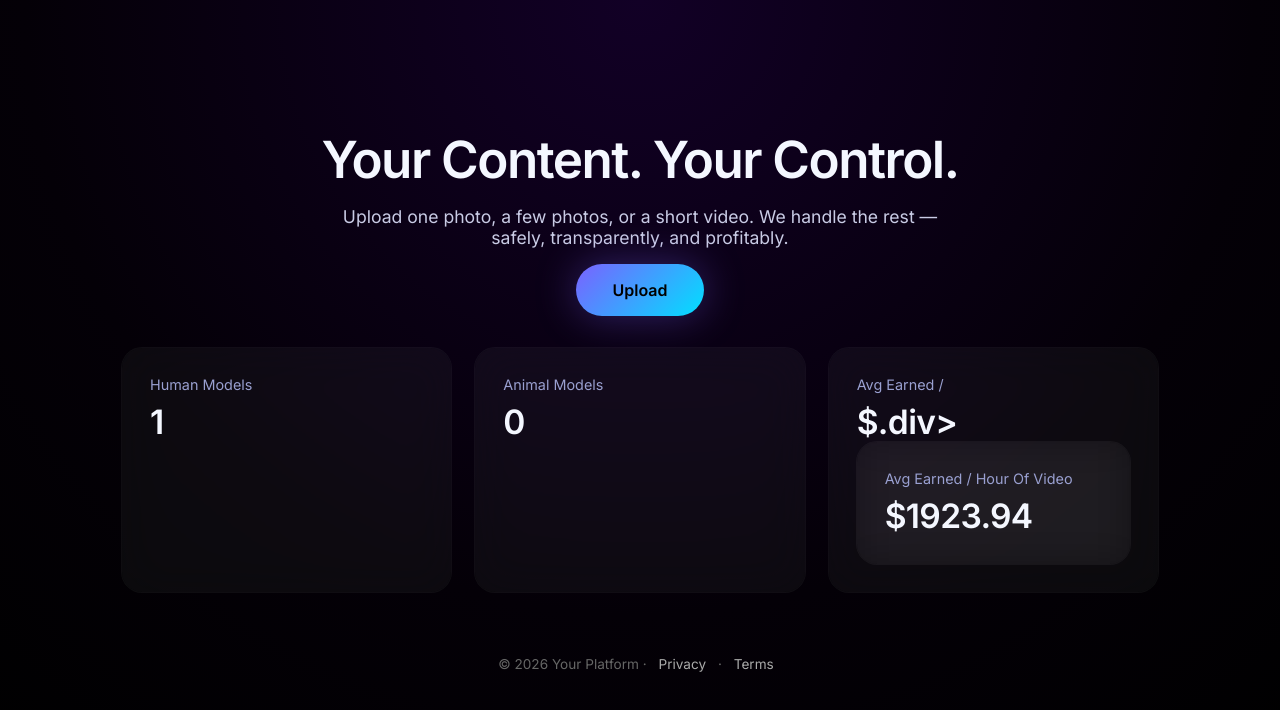
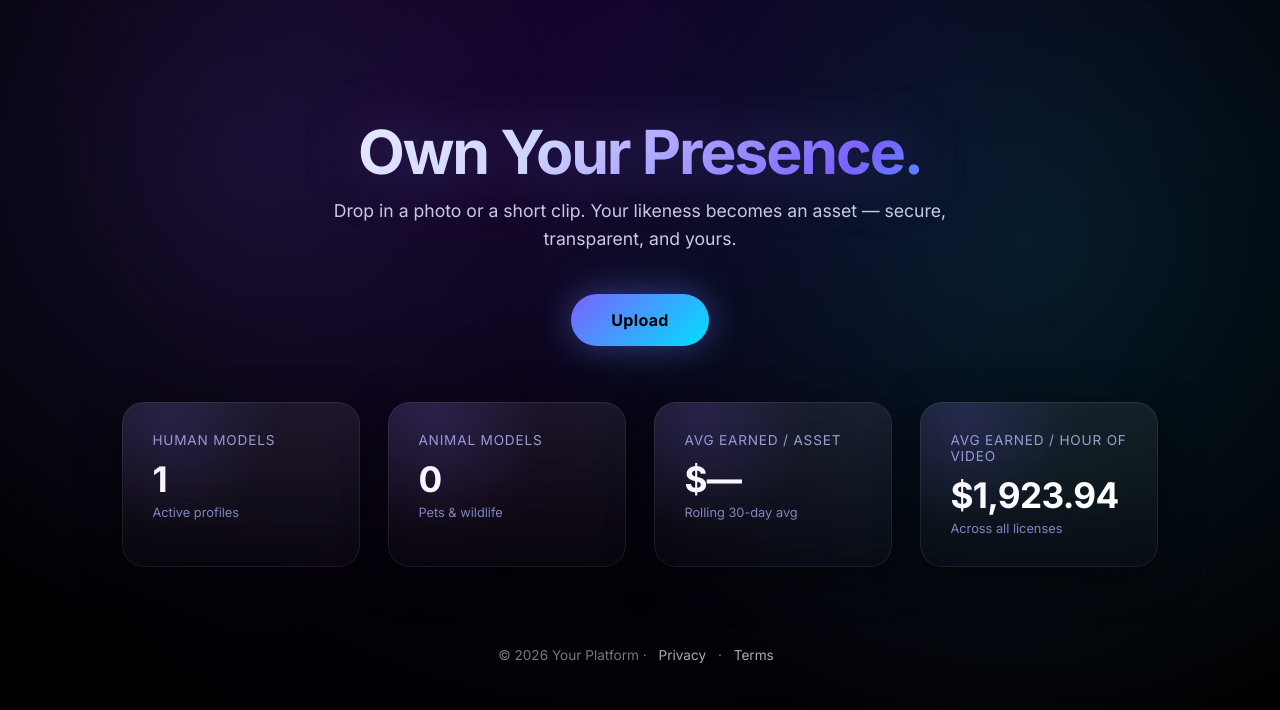
Before and after one commit to NFQTS/unprincipledmodeling, a plain HTML site: page index.html in a window 1280 px wide. Drawn offline with Linux system fonts and the light colour scheme.

Commit message:
Update index.html

```diff
--- a/index.html
+++ b/index.html
@@ -4,60 +4,97 @@
 <meta charset="UTF-8" />
 <meta name="viewport" content="width=device-width, initial-scale=1.0" />
 <title>Creator Portal</title>
-<link href="https://fonts.googleapis.com/css2?family=Inter:wght@300;400;600&display=swap" rel="stylesheet">
+<link href="https://fonts.googleapis.com/css2?family=Inter:wght@300;400;600;700&display=swap" rel="stylesheet">
 <style>
   * { margin: 0; padding: 0; box-sizing: border-box; font-family: 'Inter', sans-serif; }
+
   body {
     min-height: 100vh;
-    background: radial-gradient(circle at top, #120026 0%, #040007 60%, #000 100%);
+    background:
+      radial-gradient(circle at 20% 20%, rgba(123,97,255,0.15), transparent 40%),
+      radial-gradient(circle at 80% 30%, rgba(0,224,255,0.12), transparent 45%),
+      radial-gradient(circle at top, #120026 0%, #040007 60%, #000 100%);
     color: #f4f7ff;
     display: grid;
     place-items: center;
+    overflow-x: hidden;
   }
 
   .app {
     width: 100%;
     max-width: 1100px;
-    padding: 3rem 2rem;
+    padding: 3rem 2rem 4rem;
     display: grid;
-    gap: 3rem;
+    gap: 3.5rem;
   }
 
   /* ---------- HERO ---------- */
   .hero {
     text-align: center;
+    position: relative;
   }
 
   .hero h1 {
-    font-size: clamp(2rem, 4vw, 3.5rem);
-    font-weight: 600;
-    letter-spacing: -0.03em;
-    margin-bottom: 1rem;
+    font-size: clamp(2.2rem, 5vw, 3.8rem);
+    font-weight: 700;
+    letter-spacing: -0.035em;
+    margin-bottom: 0.75rem;
+    line-height: 1.05;
+    background: linear-gradient(135deg, #ffffff, #cfd4ff 40%, #7b61ff 70%, #00e0ff);
+    -webkit-background-clip: text;
+    -webkit-text-fill-color: transparent;
+    filter: drop-shadow(0 0 30px rgba(123,97,255,0.35));
   }
 
   .hero p {
     color: #c9cbe5;
     font-size: 1.1rem;
-    max-width: 620px;
-    margin: 0 auto 2rem;
+    max-width: 640px;
+    margin: 0 auto 2.5rem;
+    line-height: 1.6;
   }
 
   .upload-btn {
+    display: inline-flex;
+    align-items: center;
+    justify-content: center;
+    gap: 0.6rem;
     background: linear-gradient(135deg, #7b61ff, #00e0ff);
     color: #000;
-    padding: 1rem 2.25rem;
+    padding: 1rem 2.5rem;
     border-radius: 999px;
     font-size: 1rem;
-    font-weight: 600;
+    font-weight: 700;
+    letter-spacing: 0.02em;
     border: none;
     cursor: pointer;
-    transition: transform .2s ease, box-shadow .2s ease;
-    box-shadow: 0 0 40px rgba(123,97,255,0.35);
+    transition: transform .2s ease, box-shadow .2s ease, filter .2s ease;
+    box-shadow:
+      0 0 30px rgba(123,97,255,0.35),
+      0 0 60px rgba(0,224,255,0.15);
+    position: relative;
+    overflow: hidden;
+  }
+
+  .upload-btn::after {
+    content: "";
+    position: absolute;
+    inset: 0;
+    background: linear-gradient(120deg, transparent 30%, rgba(255,255,255,0.6), transparent 70%);
+    transform: translateX(-100%);
+    transition: transform .6s ease;
+  }
+
+  .upload-btn:hover::after {
+    transform: translateX(100%);
   }
 
   .upload-btn:hover {
-    transform: translateY(-2px);
-    box-shadow: 0 0 60px rgba(123,97,255,0.55);
+    transform: translateY(-2px) scale(1.02);
+    filter: brightness(1.1);
+    box-shadow:
+      0 0 45px rgba(123,97,255,0.55),
+      0 0 80px rgba(0,224,255,0.25);
   }
 
   input[type="file"] {
@@ -68,59 +105,77 @@
   .dashboard {
     display: grid;
     grid-template-columns: repeat(auto-fit, minmax(220px, 1fr));
-    gap: 1.5rem;
+    gap: 1.75rem;
   }
 
   .card {
-    background: rgba(255,255,255,0.04);
-    border-radius: 20px;
-    padding: 1.75rem;
-    backdrop-filter: blur(20px);
-    box-shadow: 0 0 0 1px rgba(255,255,255,0.05);
-    transition: transform .2s ease, box-shadow .2s ease;
+    background: linear-gradient(180deg, rgba(255,255,255,0.07), rgba(255,255,255,0.02));
+    border-radius: 22px;
+    padding: 1.9rem;
+    backdrop-filter: blur(18px);
+    box-shadow:
+      inset 0 0 0 1px rgba(255,255,255,0.08),
+      0 10px 40px rgba(0,0,0,0.5);
+    transition: transform .25s ease, box-shadow .25s ease;
+    position: relative;
+    overflow: hidden;
+  }
+
+  .card::before {
+    content: "";
+    position: absolute;
+    inset: 0;
+    background: radial-gradient(circle at 20% 10%, rgba(123,97,255,0.25), transparent 45%);
+    opacity: 0.6;
+    pointer-events: none;
   }
 
   .card:hover {
-    transform: translateY(-4px);
-    box-shadow: 0 0 0 1px rgba(255,255,255,0.12), 0 10px 40px rgba(0,0,0,0.6);
+    transform: translateY(-6px) scale(1.01);
+    box-shadow:
+      inset 0 0 0 1px rgba(255,255,255,0.14),
+      0 18px 60px rgba(0,0,0,0.7);
   }
 
   .label {
-    font-size: 0.9rem;
+    font-size: 0.85rem;
     color: #9aa0d1;
-    margin-bottom: 0.5rem;
+    margin-bottom: 0.6rem;
+    letter-spacing: 0.06em;
+    text-transform: uppercase;
   }
 
   .value {
-    font-size: 2.1rem;
-    font-weight: 600;
+    font-size: 2.2rem;
+    font-weight: 700;
     letter-spacing: -0.02em;
+    color: #ffffff;
   }
 
   .sub {
-    font-size: 0.85rem;
+    font-size: 0.8rem;
     color: #7f85c5;
-    margin-top: 0.25rem;
+    margin-top: 0.35rem;
   }
 
   /* ---------- FOOTER ---------- */
   footer {
     text-align: center;
     font-size: 0.85rem;
-    color: #666;
-    margin-top: 1rem;
+    color: #777;
+    margin-top: 1.5rem;
   }
 
   footer a {
     color: #aaa;
     text-decoration: none;
     margin: 0 0.5rem;
+    transition: color .2s ease;
   }
 
   footer a:hover {
     color: #fff;
   }
-
 </style>
 </head>
 <body>
@@ -128,10 +183,10 @@
 
     <!-- HERO -->
     <section class="hero">
-      <h1>Your Content. Your Control.</h1>
+      <h1>Own Your Presence.</h1>
       <p>
-        Upload one photo, a few photos, or a short video.
-        We handle the rest — safely, transparently, and profitably.
+        Drop in a photo or a short clip.
+        Your likeness becomes an asset — secure, transparent, and yours.
       </p>
 
       <label for="upload" class="upload-btn">Upload</label>
@@ -143,21 +198,25 @@
       <div class="card">
         <div class="label">Human Models</div>
         <div class="value">1</div>
+        <div class="sub">Active profiles</div>
       </div>
 
       <div class="card">
         <div class="label">Animal Models</div>
         <div class="value">0</div>
+        <div class="sub">Pets & wildlife</div>
       </div>
 
       <div class="card">
-        <div class="label">Avg Earned / </div>
-        <div class="value">$.div>
+        <div class="label">Avg Earned / Asset</div>
+        <div class="value">$—</div>
+        <div class="sub">Rolling 30-day avg</div>
       </div>
 
       <div class="card">
-        <div class="label">Avg Earned / Hour Of Video</div>
-        <div class="value">$1923.94</div>
+        <div class="label">Avg Earned / Hour of Video</div>
+        <div class="value">$1,923.94</div>
+        <div class="sub">Across all licenses</div>
       </div>
     </section>
 
```
